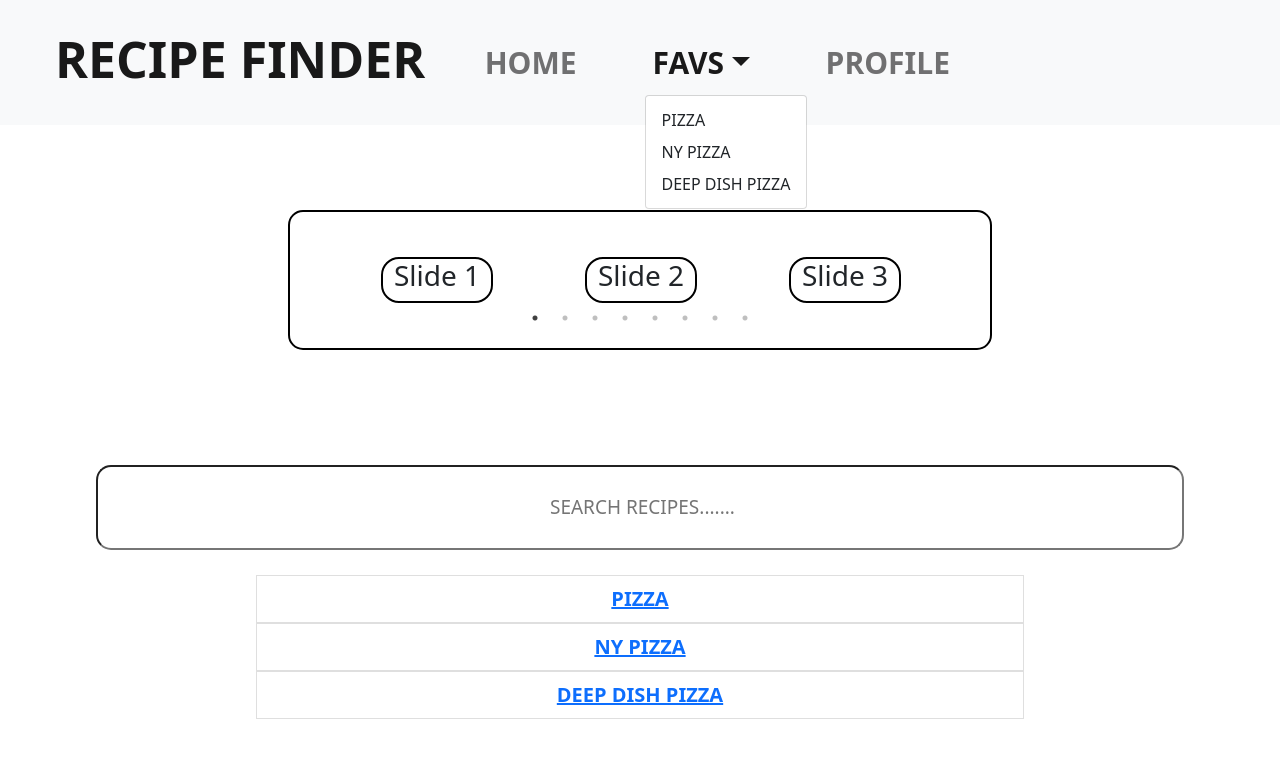
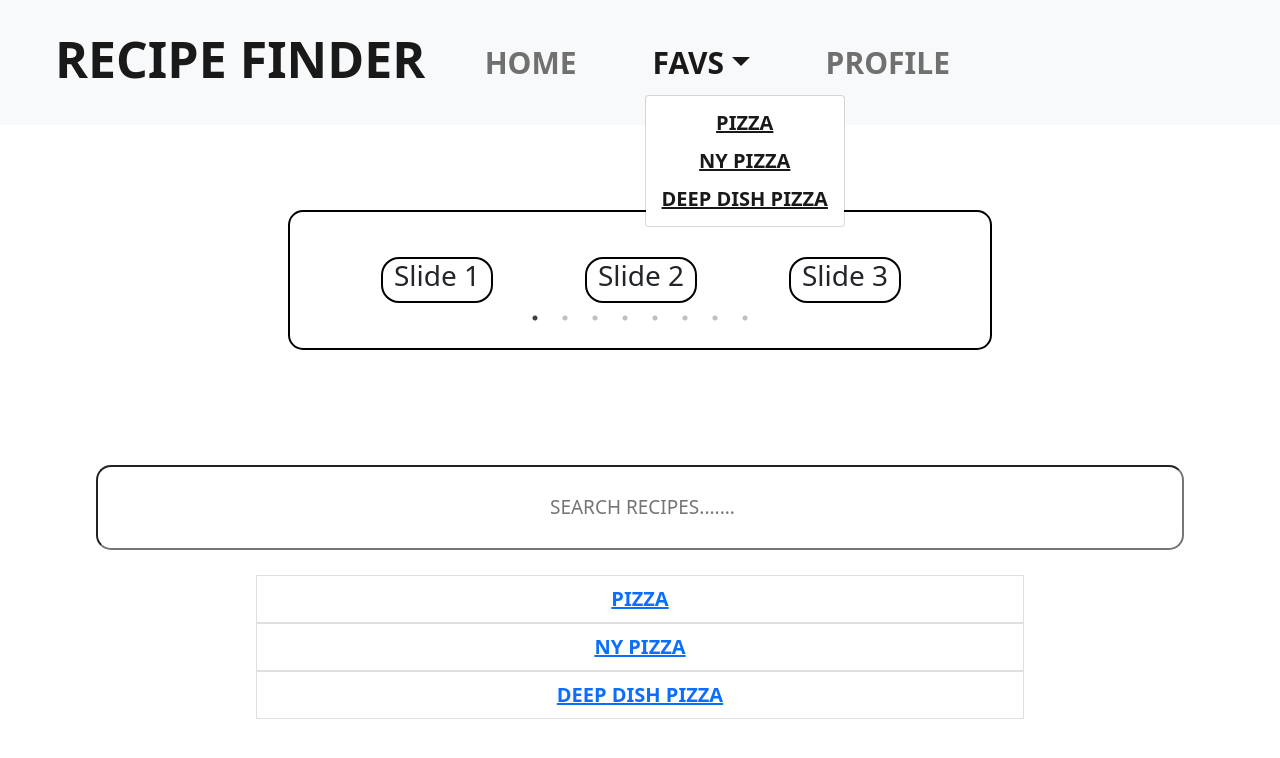
Before and after one commit to bfarahdel/recipe-web-app, a React (Create React App) app: page / in a window 1280 px wide. Both pictures are taken after a click on the button "FAVS". Shown: the top 758 px of the page. Built offline with nearby package versions, Linux system fonts and the light colour scheme.

Commit message:
updated the Fav links for the navbar

```diff
--- a/src/components/Header.js
+++ b/src/components/Header.js
@@ -1,6 +1,7 @@
 import {
   Navbar, Nav, NavDropdown,
 } from 'react-bootstrap';
+import { Link, Outlet } from 'react-router-dom';
 
 function Header() {
   const testData = [
@@ -17,9 +18,18 @@ function Header() {
       calories: 203,
     },
   ];
-
   const renderFavs = () => testData.map((fav) => (
-    <NavDropdown.Item as="li" href="">{fav.name}</NavDropdown.Item>
+    <NavDropdown.Item as="li" href="">
+      <div className="resultItem" >
+        <Link
+        to={`/recipeResults/${fav.name}`}
+        key={fav.name}
+        >
+            {fav.name}
+        </Link>
+      </div>
+      <Outlet/>
+    </NavDropdown.Item>
   ));
 
   return (
```
